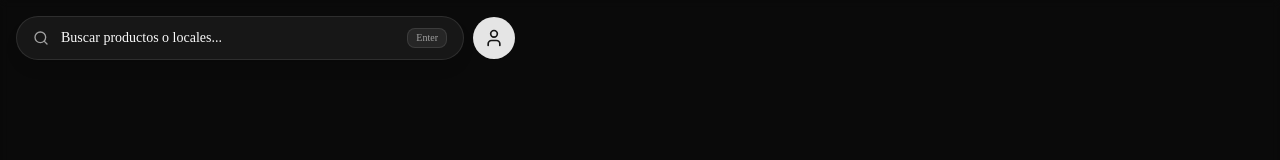
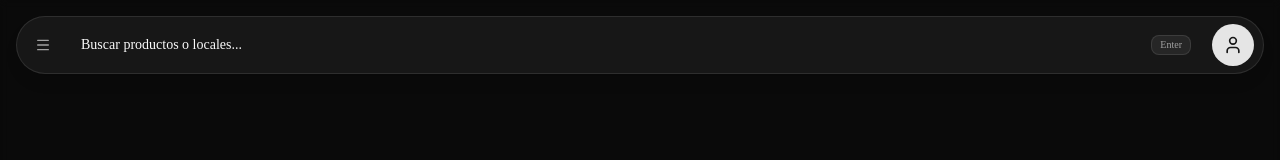
Before and after one commit to SrDyw/business-map, a Next.js app: page / in a window 1280 px wide. Shown: the top 160 px of the page. Built offline with nearby package versions, Linux system fonts and the light colour scheme; no server answers; the database is empty.

Commit message:
chore: unified mapheader ui

```diff
--- a/components/business/MapHeader.tsx
+++ b/components/business/MapHeader.tsx
@@ -1,6 +1,6 @@
 "use client";
 
-import { Search } from "lucide-react";
+import { Menu, Search } from "lucide-react";
 
 import { AuthButton } from "@/components/auth/AuthButton";
 
@@ -10,20 +10,32 @@ type MapHeaderProps = {
 
 export function MapHeader({ onOpenSearch }: MapHeaderProps) {
   return (
-    <header className="absolute top-4 left-4 right-4 z-10 flex items-center gap-2">
+    <header className="absolute top-4 left-4 right-4 z-10">
+      <div className="flex items-center gap-2 rounded-full border border-border bg-card px-2 py-1.5 shadow-lg">
+        <button
+          type="button"
+          aria-label="Menú"
+          className="flex size-9 shrink-0 items-center justify-center rounded-full text-muted-foreground transition-colors hover:bg-muted/60 hover:text-foreground"
+        >
+          <Menu className="size-4" />
+        </button>
+
         <button
           type="button"
           onClick={onOpenSearch}
           translate="no"
-        className="flex h-11 flex-1 items-center gap-3 rounded-full border border-border bg-card px-4 text-sm font-medium text-foreground shadow-lg transition-colors hover:bg-muted/60 sm:max-w-md"
+          className="flex h-9 flex-1 items-center gap-2 rounded-full px-3 text-sm font-medium text-foreground transition-colors hover:bg-muted/60"
         >
-        <Search className="size-4 shrink-0 text-muted-foreground" />
           <span className="truncate">Buscar productos o locales...</span>
           <span className="ml-auto hidden shrink-0 rounded-md border border-border bg-muted px-2 py-0.5 text-[10px] font-medium text-muted-foreground sm:inline-flex">
             Enter
           </span>
         </button>
+
+        <div className="shrink-0">
           <AuthButton />
+        </div>
+      </div>
     </header>
   );
 }
```
Lines whose indentation alone changed are shown as unchanged.
